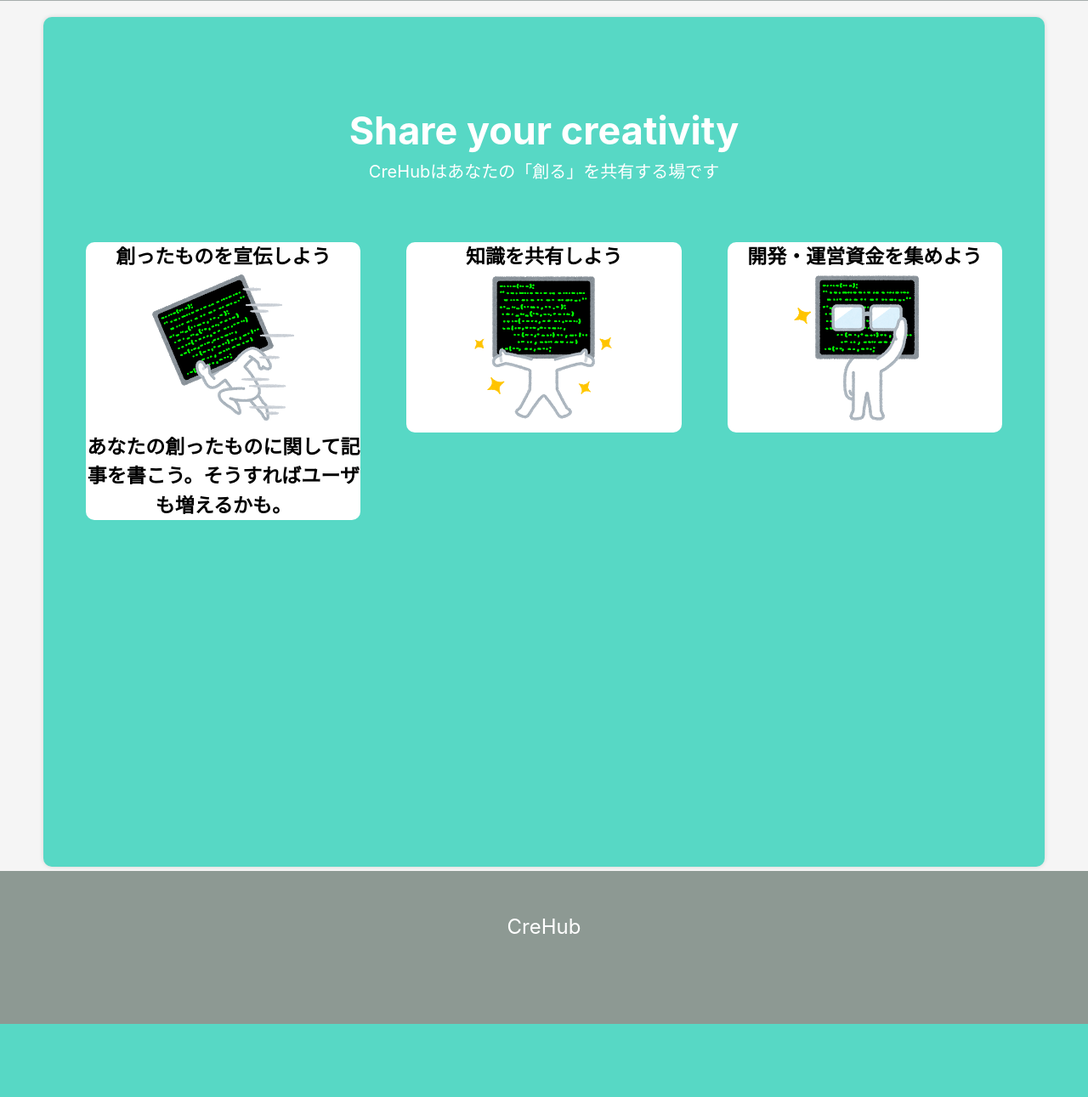
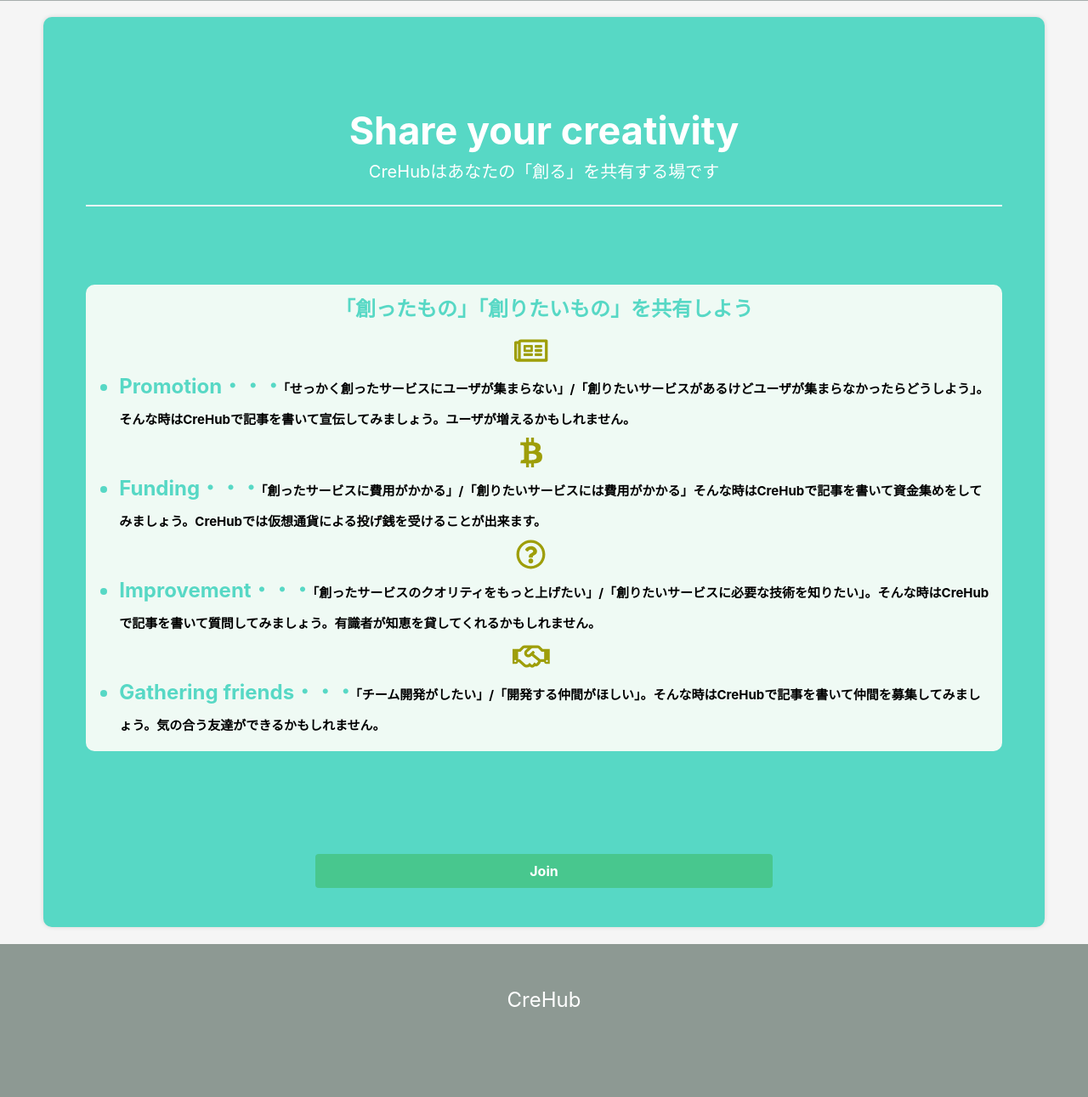
Before and after one commit to kisikisikisi/Withdom, a Django app: template app/posts/templates/posts/about.html in a window 1280 px wide. Shown: the part 72-1363 px from the top of the page at 85% size. Before the commit the page ends 1277 px from the top, so only its background shows below. Run offline with Django 3.2, Linux system fonts and the light colour scheme; the template is opened without the code that fills it, so the values that code supplies are empty; some libraries are stand-ins or nearby versions.

Commit message:
aboutページのデザイン作成

```diff
--- a/app/posts/static/posts/css/index.css
+++ b/app/posts/static/posts/css/index.css
@@ -230,8 +230,8 @@ div.signup > input, div.signup > textarea, div.signup > select, div.signup > but
 
 .about-intro {
     margin-top: 20px;
-    margin-bottom: 5px;
-    height: 1000px;
+    margin-bottom: 20px;
+    height: auto;
     background-color:#57d8c5;
     color: white;
     border-radius: 10px;
@@ -252,33 +252,57 @@ div.signup > input, div.signup > textarea, div.signup > select, div.signup > but
 }
 
 .about-item {
-    background-color: white;
+    background-color: #effaf4;
     border-radius: 10px;
-    color: black;
+    color: #57d8c5;
     font-size: 23px;
-    float: left;
-    width: 30%
+    width: 100%;
+    text-align: left;
+    padding: 15px;
+    margin-bottom: 5%;
 }
 
-.about-item2 {
-    background-color: white;
-    border-radius: 10px;
-    color: black;
-    font-size: 23px;
-    float: right;
-    width: 30%
+.about-item p {
+    font-size: 13px;
 }
 
-.about-item3 {
-    background-color: white;
-    border-radius: 10px;
-    color: black;
-    font-size: 23px;
-    width: 30%;
-    margin-left:auto;
-    margin-right: auto;
+.about-item li {
+    font-size: 24px;
 }
+
+.about-item h1 {
+    text-align: center;
+}
+
+.about-item .icon {
+    margin-left: 45%;
+}
+
 
 .content pre {
     padding: 0px;
 }
+
+.signup-contents {
+    margin-right: 22%;
+    margin-left: 20.5%;
+    margin-top: 2.5%;
+    margin-bottom: 2.5%;
+    background-color: white;
+    box-shadow: 0 .5em 1em -.125em rgba(10,10,10,.1),0 0 0 1px rgba(10,10,10,.02);
+    border-radius: 4px;
+}
+
+.login-contents {
+    margin-right: 22%;
+    margin-left: 20.5%;
+    margin-top: 2.5%;
+    margin-bottom: 2.5%;
+    background-color: white;
+    box-shadow: 0 .5em 1em -.125em rgba(10,10,10,.1),0 0 0 1px rgba(10,10,10,.02);
+    border-radius: 4px;
+}
+
+.share-sns {
+    float: right;
+}
--- a/app/posts/templates/posts/about.html
+++ b/app/posts/templates/posts/about.html
@@ -6,20 +6,36 @@
     <div class="about-message">
         <p>Share your creativity</p>
         <h3 style="font-size: 20px;">CreHubはあなたの「創る」を共有する場です</h3>
-
+        <hr>
         <br />
         <div class="about-item">
-            <p>創ったものを宣伝しよう</p>
-            <img src="{% static 'posts/images/fast.png' %}">
-            <p>あなたの創ったものに関して記事を書こう。そうすればユーザも増えるかも。</p>
+            <div class="content is-small">
+                <h1 style="color: #57d8c5;">「創ったもの」「創りたいもの」を共有しよう</h1>
+                <ul>
+                    <span class="icon is-large">
+                        <i class="far fa-newspaper" aria-hidden="true" style="color:rgb(158, 158, 9); font-size: 35px; "></i>
+                    </span>
+                    <li>Promotion・・・<span style="color: black; font-size: 15px;">「せっかく創ったサービスにユーザが集まらない」/「創りたいサービスがあるけどユーザが集まらなかったらどうしよう」。そんな時はCreHubで記事を書いて宣伝してみましょう。ユーザが増えるかもしれません。</span></li>
+                    <span class="icon is-large">
+                        <i class="fab fa-btc" aria-hidden="true" style="color:rgb(158, 158, 9); font-size: 35px; "></i>
+                    </span>
+                    <li>Funding・・・<span style="color: black; font-size: 15px;">「創ったサービスに費用がかかる」/「創りたいサービスには費用がかかる」そんな時はCreHubで記事を書いて資金集めをしてみましょう。CreHubでは仮想通貨による投げ銭を受けることが出来ます。</span></li>
+                    <span class="icon is-large">
+                        <i class="far fa-question-circle" aria-hidden="true" style="color:rgb(158, 158, 9); font-size: 35px; "></i>
+                    </span>
+                    <li>Improvement・・・<span style="color: black; font-size: 15px;">「創ったサービスのクオリティをもっと上げたい」/「創りたいサービスに必要な技術を知りたい」。そんな時はCreHubで記事を書いて質問してみましょう。有識者が知恵を貸してくれるかもしれません。</span></li>
+                    <span class="icon is-large">
+                        <i class="far fa-handshake" aria-hidden="true" style="color:rgb(158, 158, 9); font-size: 35px; "></i>
+                    </span>
+                    <li>Gathering friends・・・<span style="color: black; font-size: 15px;">「チーム開発がしたい」/「開発する仲間がほしい」。そんな時はCreHubで記事を書いて仲間を募集してみましょう。気の合う友達ができるかもしれません。</span></li>
+                </ul>
+            </div>
         </div>
-        <div class="about-item2">
-            <p>開発・運営資金を集めよう</p>
-            <img src="{% static 'posts/images/smart.png' %}">
-        </div>
-        <div class="about-item3">
-            <p>知識を共有しよう</p>
-            <img src="{% static 'posts/images/happy.png' %}">
+        <br />
+        <div class="buttons">
+            <a class="button is-success" href="{% url 'accounts:signup' %}" style="margin-bottom: 5%; width: 50%; margin-left: 25%;">
+                <strong>Join</strong>
+            </a>
         </div>
     </div>
 </div>
```
